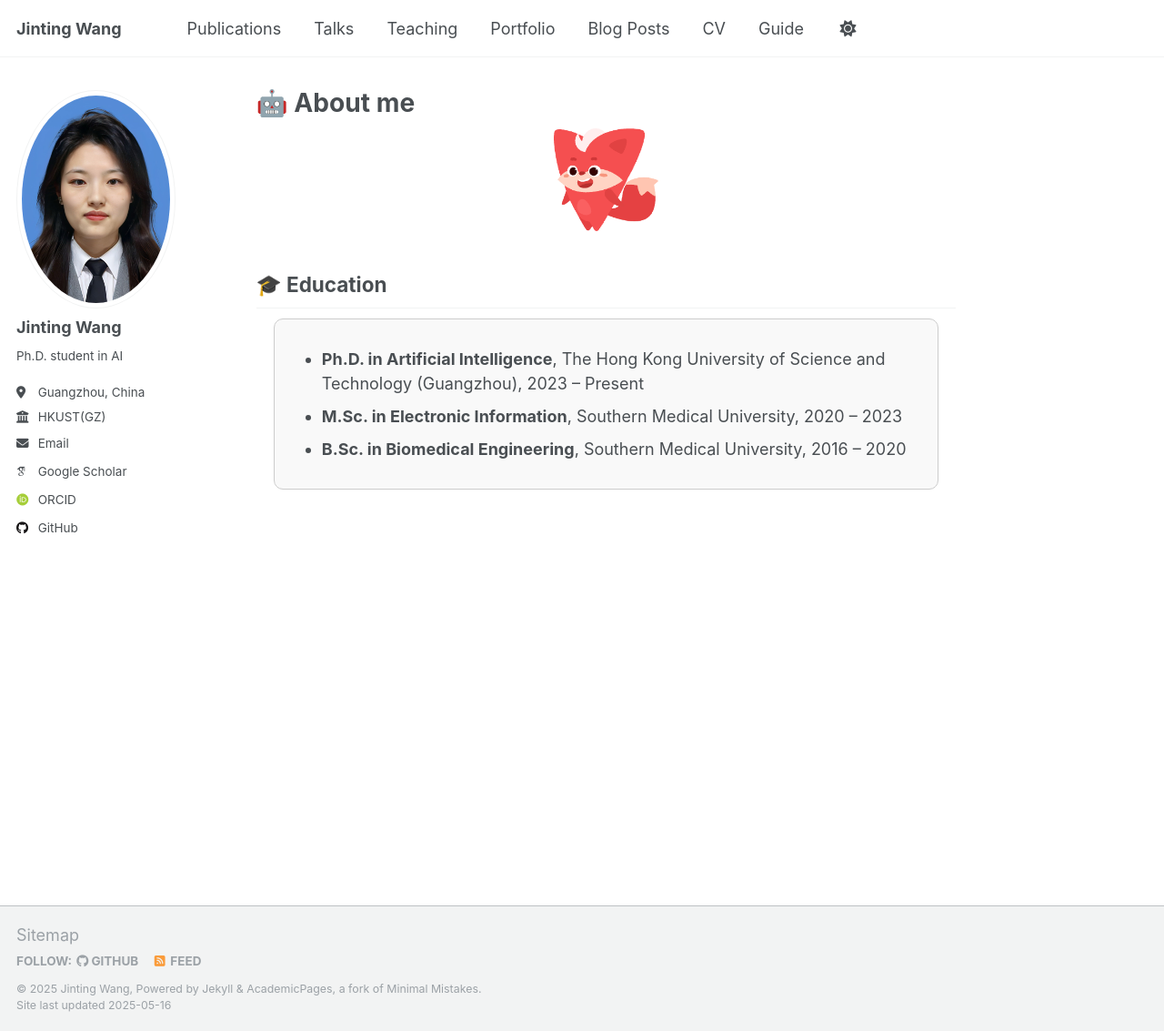
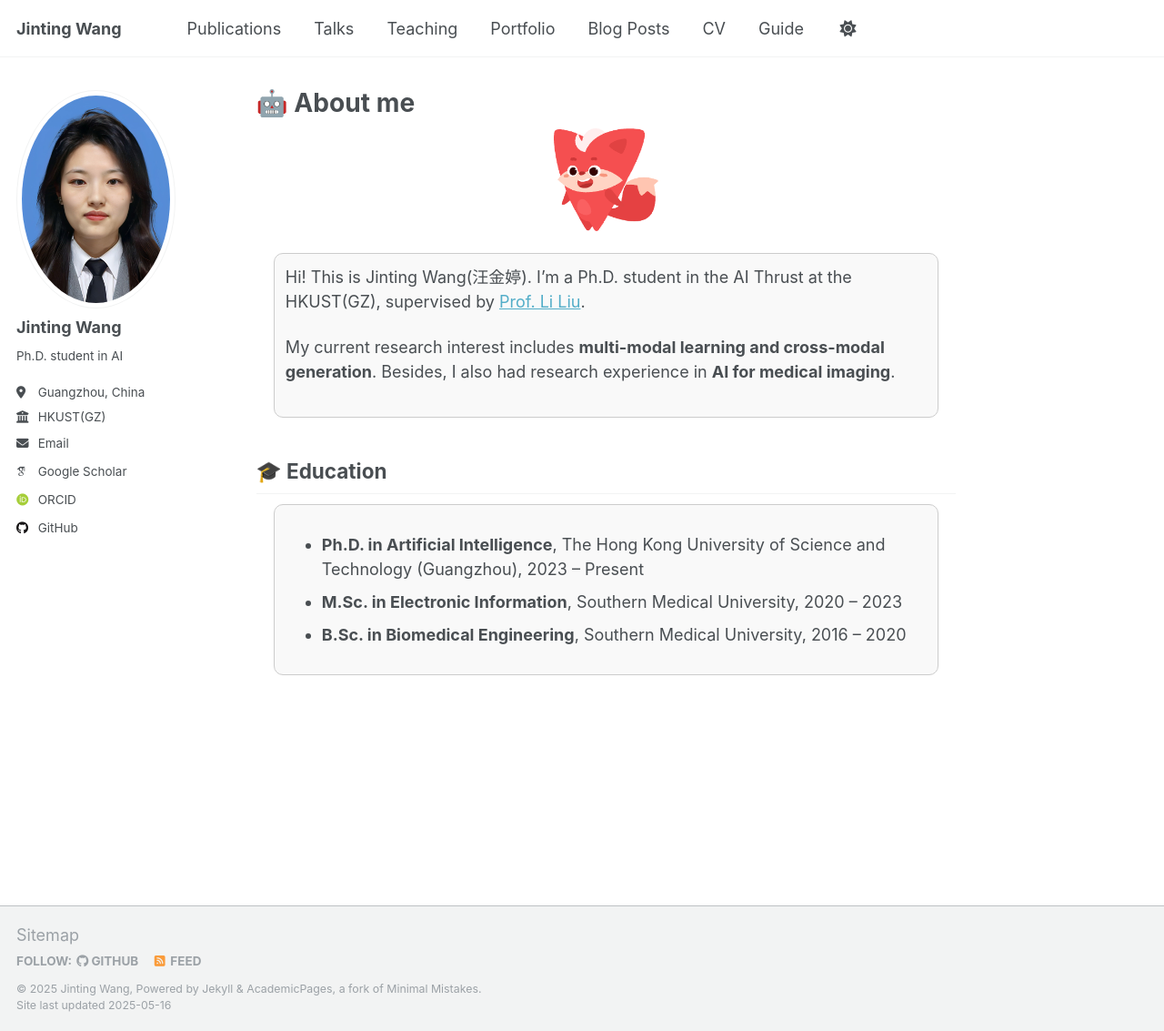
Before and after one commit to beria-moon/Beria.github.io, a Jekyll site: the page built from _pages/about.md, in a window 1280 px wide and 1133 px high. Shown: the whole window at 91% size. Built offline with Jekyll 4.4.1, drawn with Linux system fonts in a browser that asks for light colours; some web fonts are replaced.

Commit message:
Update about.md

```diff
--- a/_pages/about.md
+++ b/_pages/about.md
@@ -10,6 +10,11 @@ redirect_from:
   <img src="images/53.png" alt="About me banner" width="15%">
 </p>
 
+<div style="border: 1px solid #ccc; border-radius: 10px; padding: 12px; background-color: #f9f9f9;width: 95%; margin: 0 auto">
+  <p>Hi! This is Jinting Wang(汪金婷). I’m a Ph.D. student in the AI Thrust at the HKUST(GZ), supervised by <a href="https://scholar.google.com/citations?user=KQ2S01UAAAAJ&hl=en">Prof. Li Liu</a>.</p>
+  <p>My current research interest includes <strong> multi-modal learning and cross-modal generation</strong>. Besides, I also had research experience in <strong> AI for medical imaging</strong>.</p>
+</div>
+
 <h2>🎓 Education</h2>
 <div style="border: 1px solid #ccc; border-radius: 10px; padding: 12px; background-color: #f9f9f9; width: 95%; margin: 10px auto;">
   <ul>
```
